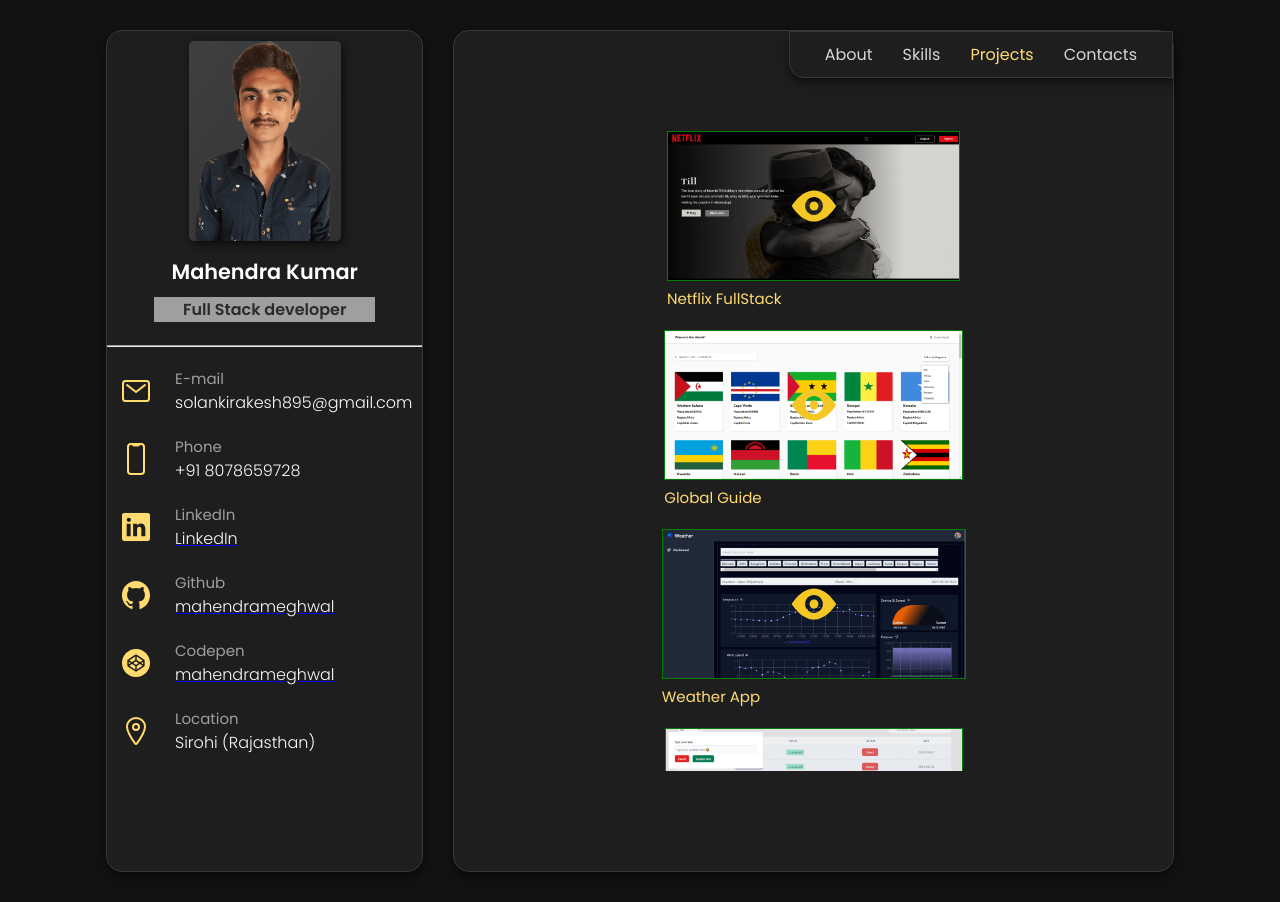
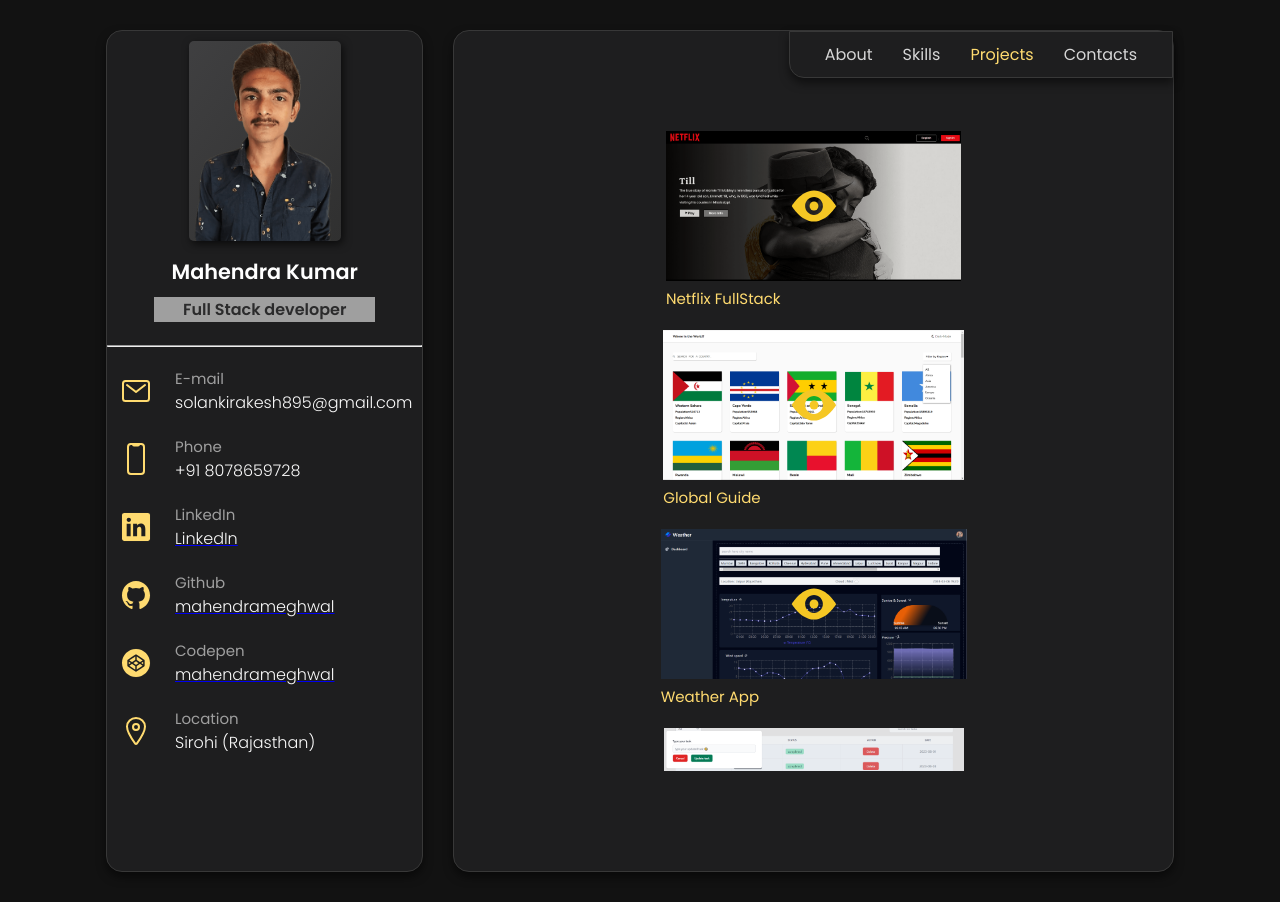
Before and after one commit to mahendrameghwal/portfolio, a React (Create React App) app: page /projects in a window 1280 px wide. Built offline with nearby package versions, Linux system fonts and the light colour scheme.

Commit message:
update:update unwanted minor styling

```diff
--- a/src/components/innerComponent/Projects.js
+++ b/src/components/innerComponent/Projects.js
@@ -64,7 +64,7 @@ const Projects = () => {
              <div style={{ position: "absolute", top: "50%", left: "50%", transform: "translate(-50%, -50%)" }}>
              <svg width="64px" height="64px" viewBox="-4.8 -4.8 57.60 57.60" xmlns="http://www.w3.org/2000/svg" fill="#f5c724" ><g id="SVGRepo_bgCarrier" stroke-width="0"></g><g id="SVGRepo_tracerCarrier" stroke-linecap="round" stroke-linejoin="round" stroke="#CCCCCC" stroke-width="0.096"></g><g id="SVGRepo_iconCarrier"> <path d="M0 0h48v48H0z" fill="none"></path> <g id="Shopicon"> <circle cx="24" cy="24" r="4"></circle> <path d="M24,38c12,0,20-14,20-14s-8-14-20-14S4,24,4,24S12,38,24,38z M24,16c4.418,0,8,3.582,8,8s-3.582,8-8,8s-8-3.582-8-8 S19.582,16,24,16z"></path> </g> </g></svg>
              </div>
-             <img style={{border:"1px solid green"}} className="project-img" src={project.image} alt={project.name} />
+             <img  style={{boxShadow:"rgba(50, 50, 93, 0.25) 0px 6px 12px -2px, rgba(0, 0, 0, 0.3) 0px 3px 7px -3px;"}} className="project-img" src={project.image} alt={project.name} />
              </div>
              <figcaption className="project-name ">{project.name}</figcaption>
             </figure>
```
